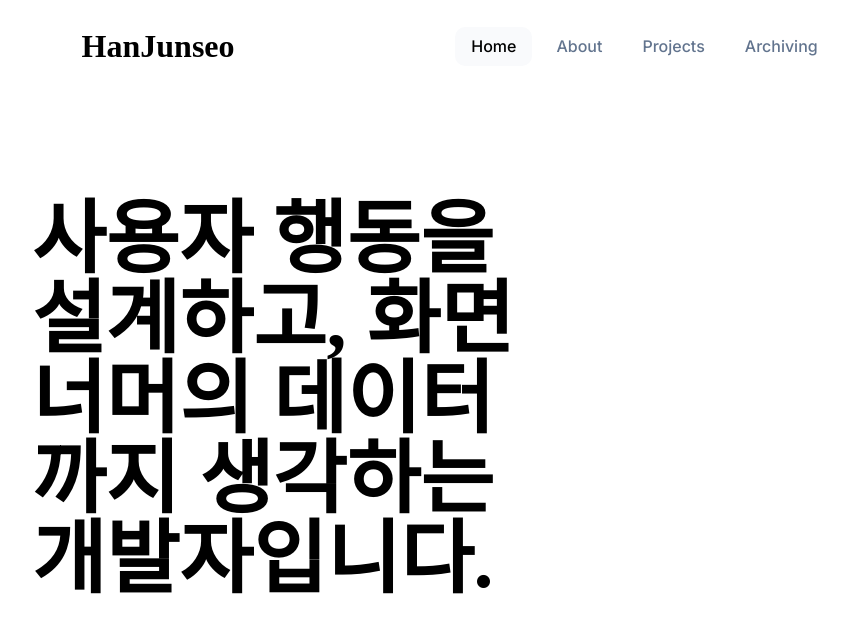
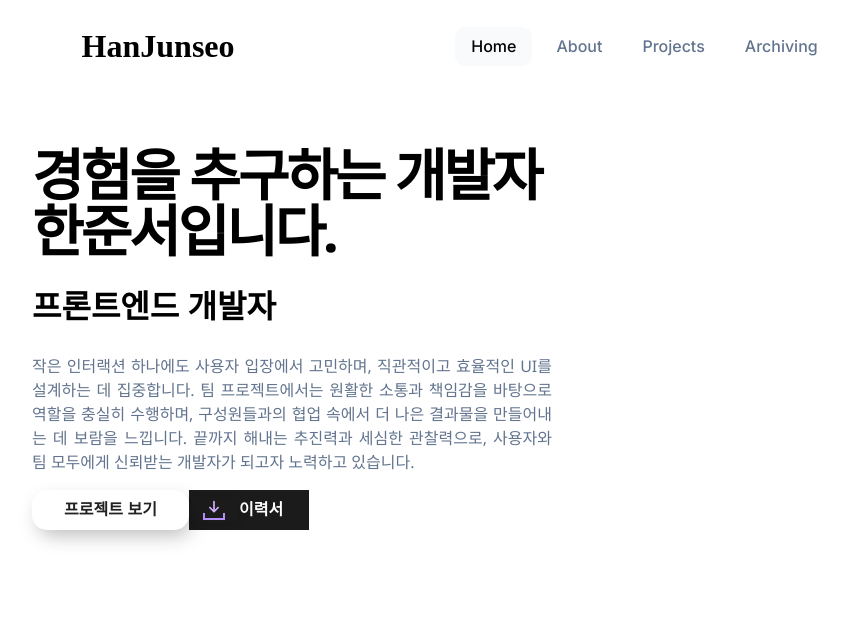
Before and after one commit to HanJunSeoJB/portfolio, a Next.js app in the folder portfolio/: page / in a window 1280 px wide. Shown: the top 632 px of the page, without its empty margins (72-920 px from the left). Built offline with nearby package versions, Linux system fonts and the light colour scheme.

Commit message:
feat: 이력서 버튼 제작 중, 프로젝트 보기 버튼 제작 완료

```diff
--- /dev/null
+++ b/portfolio/src/app/_component/_Buttons/resumeButton.tsx
@@ -0,0 +1,30 @@
+import React from "react";
+import style from "../../_style/_buttons/resume_button.module.css"
+
+const ResumeDownloadButton = () => {
+  return (
+    <div className={style.container}>
+        <a href="/HanJunSeo_Resume.pdf" download>
+            <button className={style.Btn}>
+                <svg
+                className={style.svgIcon}
+                viewBox="0 0 384 512"
+                height="1em"
+                xmlns="http://www.w3.org/2000/svg"
+                >
+                <path d="M169.4 470.6c12.5 12.5 32.8 12.5 45.3 0l160-160c12.5-12.5
+                        12.5-32.8 0-45.3s-32.8-12.5-45.3 0L224 370.8 224 64c0-17.7-14.3
+                        -32-32-32s-32 14.3-32 32l0 306.7L54.6 265.4c-12.5-12.5-32.8
+                        -12.5-45.3 0s-12.5 32.8 0 45.3l160 160z" />
+                </svg>
+                <span className={style.icon2}></span>
+                <span className={style.tooltip}>Download</span>
+            </button>
+        </a>
+        <span className={style.text}>이력서</span>
+    </div>
+
+  );
+};
+
+export default ResumeDownloadButton;
--- /dev/null
+++ b/portfolio/src/app/_component/_Buttons/scrollButton.tsx
@@ -0,0 +1,9 @@
+import style from "../../_style/_buttons/scorll_button.module.css"
+
+export default function ScrollButton() {
+    return (
+        <div>
+            <button className={style.button}>프로젝트 보기</button>
+        </div>
+    )
+}
--- /dev/null
+++ b/portfolio/src/app/_component/job.tsx
@@ -0,0 +1,30 @@
+'use client';
+import { useEffect, useState } from "react";
+import style from "../_style/profile.module.css"
+import { Noto_Sans } from "next/font/google";
+
+const notoSans = Noto_Sans({
+    subsets: ["latin"],
+})
+
+const messages = [
+    "프론트엔드 개발자",
+    "데이터 분석가",
+]
+
+export default function Job() {
+    const [index, setIndex] = useState(0);
+
+        useEffect( () => {
+            const timer = setInterval(()=> {
+                setIndex((prev) => (prev + 1) % messages.length);
+            }, 3000);
+
+            return () => clearInterval(timer);
+        }, []);
+    return (
+        <div>
+            <h3 className={`${style.dev} ${notoSans.className}`}>{messages[index]}</h3>
+        </div>
+    )
+}
--- a/portfolio/src/app/_component/profile.tsx
+++ b/portfolio/src/app/_component/profile.tsx
@@ -1,4 +1,13 @@
+import { useEffect, useState } from "react";
 import style from "../_style/profile.module.css";
+import { Noto_Sans } from "next/font/google";
+import Job from "./job";
+import ScrollButton from "./_Buttons/scrollButton";
+import ResumeDownloadButton from "./_Buttons/resumeButton";
+
+const notoSans = Noto_Sans({
+    subsets: ["latin"],
+})
 
 export default function Profile() {
     return  (
@@ -6,11 +15,18 @@ export default function Profile() {
             <div className={style.grids}>
                 <div className={style.container}>
                     <div className={style.hero}>
-                        <h1>사용자 행동을 설계하고, 화면 너머의 데이터까지 생각하는 개발자입니다.</h1>
+                        <h1 className={notoSans.className}>경험을 추구하는 개발자</h1>
+                        <h1 className={notoSans.className}>한준서입니다.</h1>
+                        <Job/>
+                        <p className={notoSans.className}>작은 인터랙션 하나에도 사용자 입장에서 고민하며, 직관적이고 효율적인 UI를 설계하는 데 집중합니다.
+                            팀 프로젝트에서는 원활한 소통과 책임감을 바탕으로 역할을 충실히 수행하며, 구성원들과의 협업 속에서
+                            더 나은 결과물을 만들어내는 데 보람을 느낍니다. 끝까지 해내는 추진력과 세심한 관찰력으로, 사용자와
+                            팀 모두에게 신뢰받는 개발자가 되고자 노력하고 있습니다.</p>
                     </div>
-                </div>
-                <div className={style.container}>
-
+                    <div className={style.contact}>
+                        <ScrollButton/>
+                        <ResumeDownloadButton/>
+                    </div>
                 </div>
             </div>
         </div>
--- /dev/null
+++ b/portfolio/src/app/_style/_buttons/resume_button.module.css
@@ -0,0 +1,125 @@
+/* From Uiverse.io by vinodjangid07 */
+.Btn {
+    width: 50px;
+    height: 1.5rem;
+    border: none;
+    border-radius: 10px;
+    background-color: rgb(27, 27, 27);
+    display: flex;
+    flex-direction: column;
+    align-items: center;
+    justify-content: center;
+    padding: 0 15px;
+    cursor: pointer;
+    position: relative;
+    transition-duration: .3s;
+    box-shadow: 2px 2px 10px rgba(0, 0, 0, 0.11);
+  }
+
+  .svgIcon {
+    fill: rgb(214, 178, 255);
+  }
+
+  .icon2 {
+    width: 18px;
+    height: 5px;
+    border-bottom: 2px solid rgb(182, 143, 255);
+    border-left: 2px solid rgb(182, 143, 255);
+    border-right: 2px solid rgb(182, 143, 255);
+  }
+
+  .tooltip {
+    position: absolute;
+    right: -105px;
+    opacity: 0;
+    background-color: rgb(12, 12, 12);
+    color: white;
+    padding: 5px 10px;
+    border-radius: 5px;
+    display: flex;
+    align-items: center;
+    justify-content: center;
+    transition-duration: .2s;
+    pointer-events: none;
+    letter-spacing: 0.5px;
+  }
+
+  .tooltip::before {
+    position: absolute;
+    content: "";
+    width: 10px;
+    height: 10px;
+    background-color: rgb(12, 12, 12);
+    background-size: 1000%;
+    background-position: center;
+    transform: rotate(45deg);
+    left: -5%;
+    transition-duration: .3s;
+  }
+
+  .Btn:hover .tooltip {
+    opacity: 1;
+    transition-duration: .3s;
+  }
+
+  .Btn:hover {
+    background-color: rgb(150, 94, 255);
+    transition-duration: .3s;
+  }
+
+  .Btn:hover .icon2 {
+    border-bottom: 2px solid rgb(235, 235, 235);
+    border-left: 2px solid rgb(235, 235, 235);
+    border-right: 2px solid rgb(235, 235, 235);
+  }
+
+  .Btn:hover .svgIcon {
+    fill: rgb(255, 255, 255);
+    animation: slide-in-top 0.6s cubic-bezier(0.250, 0.460, 0.450, 0.940) both;
+  }
+
+  @keyframes slide-in-top {
+    0% {
+      transform: translateY(-10px);
+      opacity: 0;
+    }
+
+    100% {
+      transform: translateY(0px);
+      opacity: 1;
+    }
+  }
+
+  .text {
+    color: white; /* 텍스트 색상 */
+    font-weight: bold; /* 텍스트 굵기 */
+    font-size: 1rem;
+    line-height: 1.5rem;
+    align-items: center;
+  }
+
+  .container {
+    width: 120px;
+    height: 40px;
+    background-color: rgb(27, 27, 27);
+    display: flex;
+    flex-direction: row;
+    align-items: center;
+  }
+
+  .container:hover{
+    background-color: rgb(150, 94, 255);
+    transition-duration: .3s;
+
+  }
+
+  .container:hover .icon2 {
+    border-bottom: 2px solid rgb(235, 235, 235);
+    border-left: 2px solid rgb(235, 235, 235);
+    border-right: 2px solid rgb(235, 235, 235);
+  }
+
+  .container:hover .svgIcon {
+    fill: rgb(255, 255, 255);
+    animation: slide-in-top 0.6s cubic-bezier(0.250, 0.460, 0.450, 0.940) both;
+  }
--- /dev/null
+++ b/portfolio/src/app/_style/_buttons/scorll_button.module.css
@@ -0,0 +1,46 @@
+/* From Uiverse.io by alexroumi */
+.button {
+    padding: 15px 25px;
+    border: unset;
+    border-radius: 15px;
+    color: #212121;
+    z-index: 1;
+    background: white;
+    position: relative;
+    font-weight: 1000;
+    font-size: 17px;
+    -webkit-box-shadow: 4px 8px 19px -3px rgba(0,0,0,0.27);
+    box-shadow: 4px 8px 19px -3px rgba(0,0,0,0.27);
+    transition: all 250ms;
+    overflow: hidden;
+    width: 157px;
+    height: 40px;
+    display: flex;
+    justify-content: center;
+    align-items: center;
+    font-size: 1rem;
+    line-height: 1.5rem;
+}
+
+.button::before {
+    content: "";
+    position: absolute;
+    top: 0;
+    left: 0;
+    height: 100%;
+    width: 0;
+    border-radius: 15px;
+    background-color: #212121;
+    z-index: -1;
+    -webkit-box-shadow: 4px 8px 19px -3px rgba(0,0,0,0.27);
+    box-shadow: 4px 8px 19px -3px rgba(0,0,0,0.27);
+    transition: all 250ms
+}
+
+.button:hover {
+    color: white;
+}
+
+.button:hover::before {
+    width: 100%;
+}
--- a/portfolio/src/app/_style/header.module.css
+++ b/portfolio/src/app/_style/header.module.css
@@ -76,6 +76,7 @@
     padding-right: 1rem;
     transition: all 0.2s ease;
     display: inline-block; /* transform 적용 가능하게 만듦 */
+    font-family: inherit;
 }
 
 .body {
@@ -101,6 +102,7 @@
     display: flex;
     align-items: center;
     border-radius: 10px;
+    font-family: inherit;
 }
 
 @keyframes slidebottom {
--- a/portfolio/src/app/_style/profile.module.css
+++ b/portfolio/src/app/_style/profile.module.css
@@ -18,16 +18,42 @@
 .container {
     width: 100%;
     height: 100%;
+    display: flex;
+    flex-direction: column;
 }
 
 .hero {
     width: 100%;
-    height: auto;
+    height: fit-content;
 
 }
 
 .hero h1 {
-    font-size: 5rem;
+    font-size: 3.5rem;
     color: black;
-    line-height: 5rem;
+    line-height: 3.5rem;
+    font-weight: bold;
+    letter-spacing: -3px;
+    font-family: var(--font-notoSans, sans-serif);
+    margin: 0;
+
 }
+
+.hero h3 {
+    font-size: 2rem;
+    line-height: 2rem;
+}
+
+.hero p {
+    text-align: justify;
+    font-size: 1rem;
+    line-height: 1.5rem;
+    font-weight: 400;
+    color: #62748E;
+}
+
+.contact {
+    width: 100%;
+    display: flex;
+    flex-direction: row;
+}
--- a/portfolio/src/app/globals.css
+++ b/portfolio/src/app/globals.css
@@ -7,6 +7,11 @@ html, body {
 
 }
 
-a {
+:root {
+  --font-notoSans: 'Noto Sans', sans-serif;
+  --font-inter: "Inter", sans-serif;
+}
+
+.a {
   font-family: var(--font-inter, sans-serif);
 }
--- a/portfolio/src/app/layout.tsx
+++ b/portfolio/src/app/layout.tsx
@@ -1,5 +1,5 @@
 import type { Metadata } from "next";
-import { Geist, Geist_Mono, Inter } from "next/font/google";
+import { Geist, Geist_Mono, Inter, Noto_Sans} from "next/font/google";
 import "./globals.css";
 
 const geistSans = Geist({
@@ -17,6 +17,11 @@ const inter = Inter({
   variable: '--font-inter',
 });
 
+const notoSans = Noto_Sans({
+  variable: "--font-notoSans",
+  subsets: ["latin"],
+})
+
 export const metadata: Metadata = {
   title: "Create Next App",
   description: "Generated by create next app",
@@ -29,7 +34,7 @@ export default function RootLayout({
 }>) {
   return (
     <html lang="en">
-      <body className={`${geistSans.variable} ${geistMono.variable} ${inter.variable}`}>
+      <body className={`${geistSans.variable} ${geistMono.variable} ${inter.variable} ${notoSans.variable}`}>
         {children}
       </body>
     </html>
```
Also changed, not shown: portfolio/src/app/_component/nav.tsx (+10 -5 lines).
